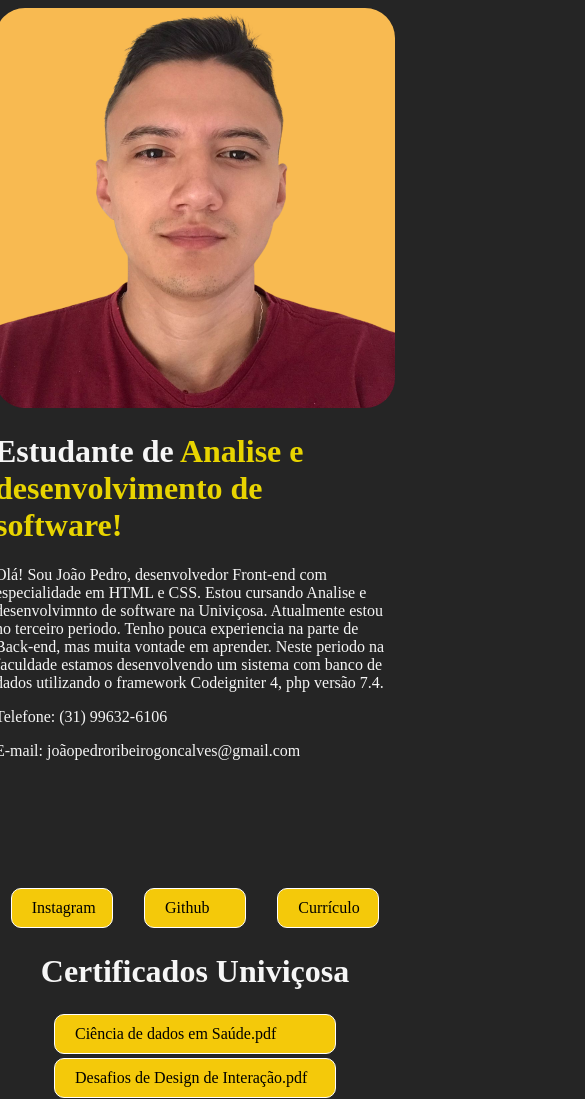
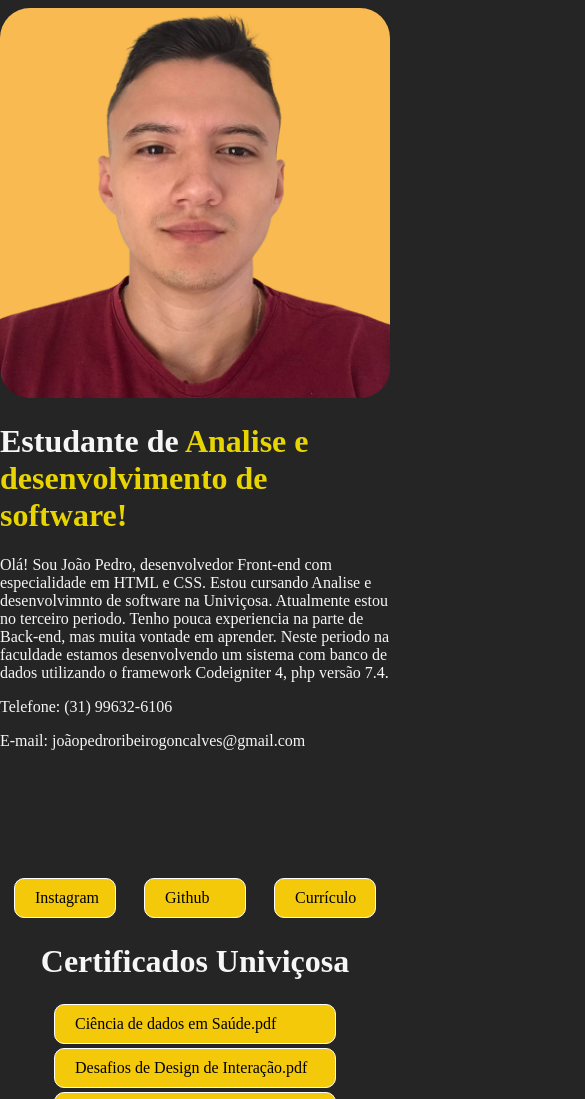
Before and after one commit to jpribeirogoncalves/Portifolio, a plain HTML site: page index.html in a window 390 px wide. Shown: the top 1099 px of the page, 585 px wide, since content can reach past the window. Drawn offline with Linux system fonts and the light colour scheme.

Commit message:
Update style.css

```diff
--- a/css/style.css
+++ b/css/style.css
@@ -161,26 +161,26 @@ a:hover{
 
 
     .container-text{
-        width: 400px;
+        width: 3900px;
         height: 520px;
 
     }
 
     .text{
-        width: 400px;
+        width: 390px;
         height: 500px;
     }
 
     .link-perfil{
 
-        width: 400px;
+        width: 390px;
         height: 50px;
 
 
     }
 
     #jp{
-        width: 400px;
+        width: 390px;
 
     }
 
```
